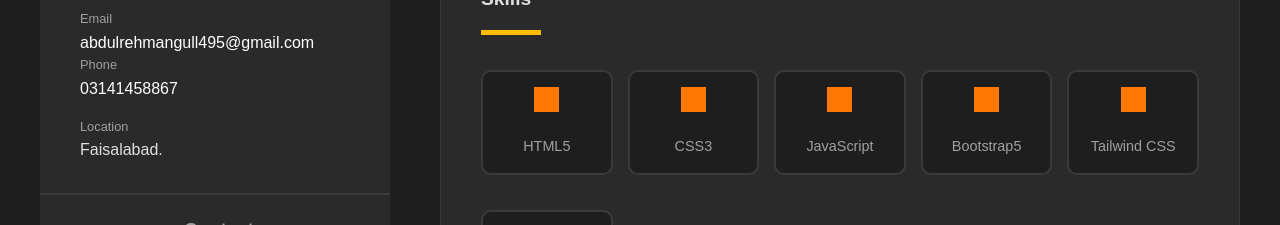
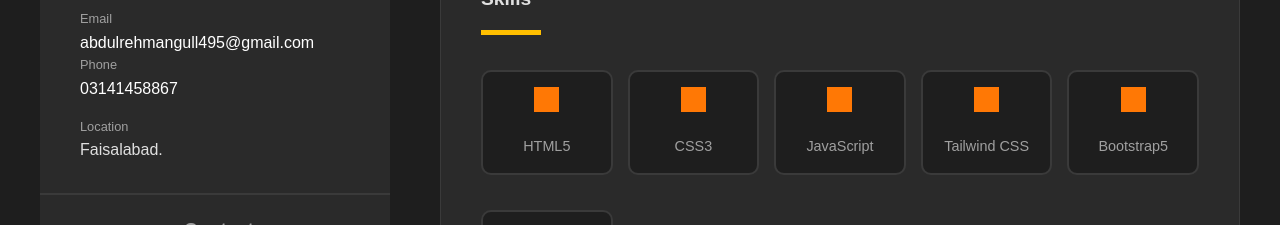
Before and after one commit to abdulrehmangull495/arportfolio, a React (Vite) app: page / in a window 1280 px wide. Shown: the part 339-564 px from the top of the page. Built offline with nearby package versions, Linux system fonts and the light colour scheme; grey boxes are pictures that could not be loaded.

Commit message:
update code

```diff
--- a/src/App.jsx
+++ b/src/App.jsx
@@ -141,6 +141,15 @@ function App() {
               />
               <h3>JavaScript</h3>
             </div>
+             <div className="item">
+              <img
+                src="https://simpleicons.org/icons/tailwindcss.svg"
+                alt="Tailwindcss"
+                width={"100px"}
+                height={"100px"}
+              />
+              <h3>Tailwind CSS</h3>
+            </div>
             <div className="item">
               <img
                 src="https://simpleicons.org/icons/bootstrap.svg"
@@ -150,15 +159,7 @@ function App() {
               />
               <h3>Bootstrap5</h3>
             </div>
-            <div className="item">
-              <img
-                src="https://simpleicons.org/icons/tailwindcss.svg"
-                alt="Tailwindcss"
-                width={"100px"}
-                height={"100px"}
-              />
-              <h3>Tailwind CSS</h3>
-            </div>
+
             <div className="item">
               <img
                 src="https://simpleicons.org/icons/react.svg"
```
